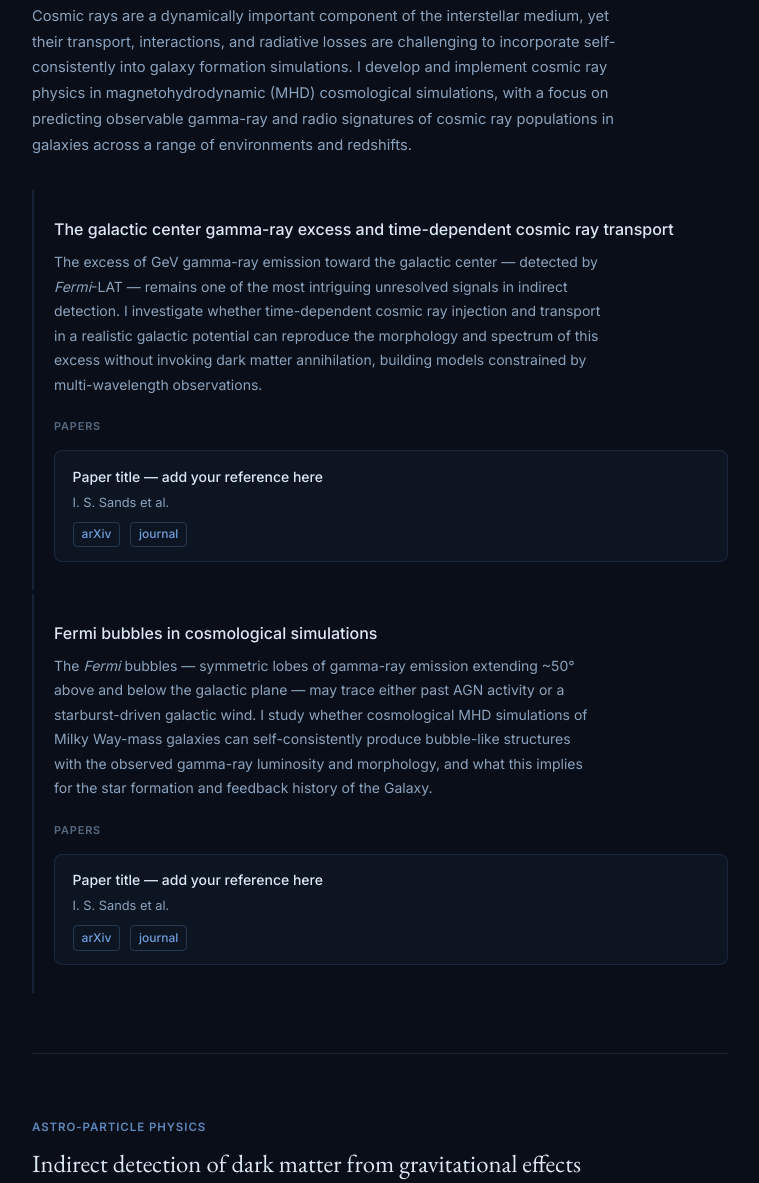
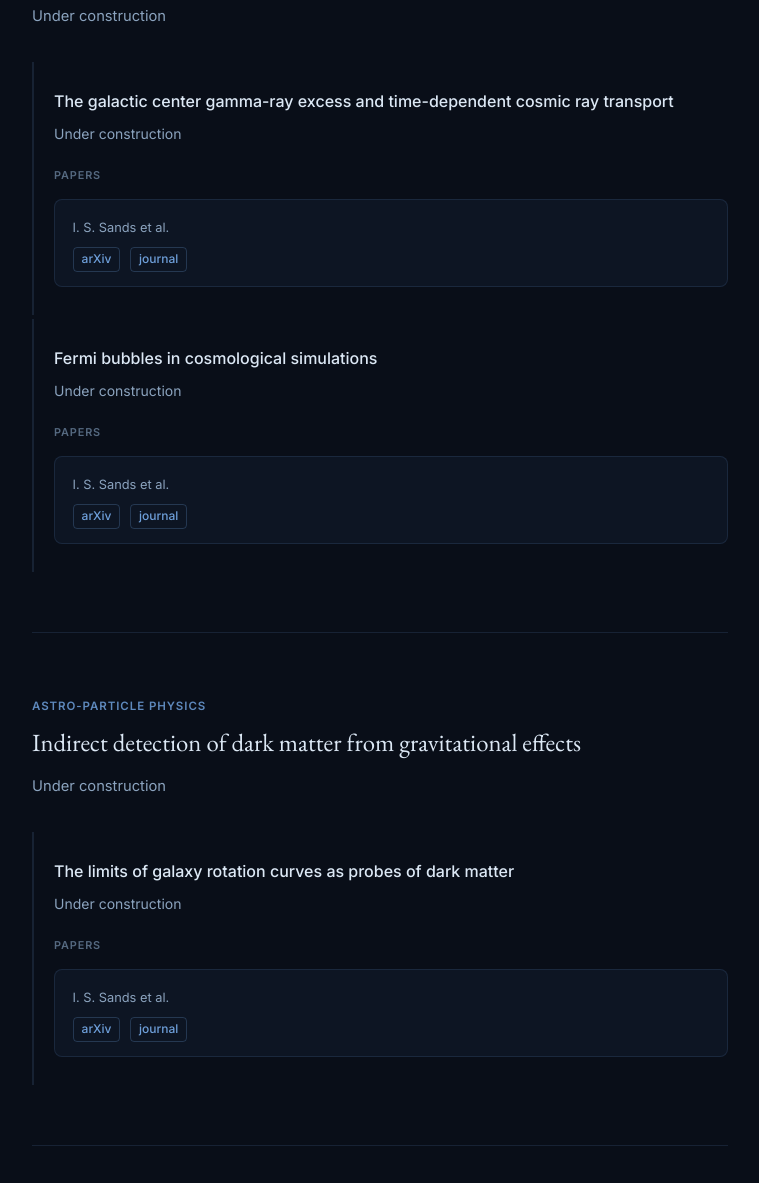
Before and after one commit to isands17/isabel.s.sands.github.io, a plain HTML site: page research.html in a window 1280 px wide. Shown: the part 880-2063 px from the top of the page, without its empty margins (392-1151 px from the left). Drawn offline with nearby package versions, Linux system fonts and the light colour scheme.

Commit message:
added placeholders

```diff
--- a/research.html
+++ b/research.html
@@ -57,18 +57,18 @@
         <div class="research-area" id="cosmic-rays">
           <div class="area-label">Astro-particle physics &amp; galaxy formation</div>
           <h2 class="area-title">Modeling cosmic ray interactions and diffuse emission in MHD galaxy formation simulations</h2>
-          <p class="area-desc">Cosmic rays are a dynamically important component of the interstellar medium, yet their transport, interactions, and radiative losses are challenging to incorporate self-consistently into galaxy formation simulations. I develop and implement cosmic ray physics in magnetohydrodynamic (MHD) cosmological simulations, with a focus on predicting observable gamma-ray and radio signatures of cosmic ray populations in galaxies across a range of environments and redshifts.</p>
+          <p class="area-desc"> Under construction </p>
 
           <div class="project-list">
 
             <div class="project">
               <h3 class="project-title">The galactic center gamma-ray excess and time-dependent cosmic ray transport</h3>
-              <p class="project-desc">The excess of GeV gamma-ray emission toward the galactic center — detected by <em>Fermi</em>-LAT — remains one of the most intriguing unresolved signals in indirect detection. I investigate whether time-dependent cosmic ray injection and transport in a realistic galactic potential can reproduce the morphology and spectrum of this excess without invoking dark matter annihilation, building models constrained by multi-wavelength observations.</p>
+              <p class="project-desc"> Under construction</p>
               <div class="project-papers">
                 <span class="papers-label">Papers</span>
                 <div class="pub-list-inline">
                   <div class="pub-item-inline">
-                    <p class="pub-title">Paper title — add your reference here</p>
+                    <p class="pub-title"></p>
                     <p class="pub-authors">I. S. Sands et al.</p>
                     <div class="pub-links">
                       <a href="#" class="pub-link">arXiv</a>
@@ -81,12 +81,12 @@
 
             <div class="project">
               <h3 class="project-title">Fermi bubbles in cosmological simulations</h3>
-              <p class="project-desc">The <em>Fermi</em> bubbles — symmetric lobes of gamma-ray emission extending ~50° above and below the galactic plane — may trace either past AGN activity or a starburst-driven galactic wind. I study whether cosmological MHD simulations of Milky Way-mass galaxies can self-consistently produce bubble-like structures with the observed gamma-ray luminosity and morphology, and what this implies for the star formation and feedback history of the Galaxy.</p>
+              <p class="project-desc"> Under construction </p>
               <div class="project-papers">
                 <span class="papers-label">Papers</span>
                 <div class="pub-list-inline">
                   <div class="pub-item-inline">
-                    <p class="pub-title">Paper title — add your reference here</p>
+                    <p class="pub-title"></p>
                     <p class="pub-authors">I. S. Sands et al.</p>
                     <div class="pub-links">
                       <a href="#" class="pub-link">arXiv</a>
@@ -104,18 +104,18 @@
         <div class="research-area" id="dark-matter-indirect">
           <div class="area-label">Astro-particle physics</div>
           <h2 class="area-title">Indirect detection of dark matter from gravitational effects</h2>
-          <p class="area-desc">Dark matter reveals itself primarily through gravity. While direct and collider searches probe the particle nature of dark matter, gravitational probes — rotation curves, velocity dispersions, lensing, and satellite counts — constrain its distribution on galactic and sub-galactic scales. I study how these observables can be used to distinguish dark matter models and what systematic uncertainties limit their constraining power.</p>
+          <p class="area-desc"> Under construction</p>
 
           <div class="project-list">
 
             <div class="project">
               <h3 class="project-title">The limits of galaxy rotation curves as probes of dark matter</h3>
-              <p class="project-desc">Rotation curves have long been the canonical evidence for dark matter halos, yet their interpretation is complicated by baryonic feedback, non-circular motions, and mass–anisotropy degeneracies. I analyze the theoretical and observational limits on what rotation curves can and cannot tell us about the dark matter density profile, the core–cusp problem, and the diversity of rotation curve shapes seen in dwarf galaxies.</p>
+              <p class="project-desc"> Under construction </p>
               <div class="project-papers">
                 <span class="papers-label">Papers</span>
                 <div class="pub-list-inline">
                   <div class="pub-item-inline">
-                    <p class="pub-title">Paper title — add your reference here</p>
+                    <p class="pub-title"></p>
                     <p class="pub-authors">I. S. Sands et al.</p>
                     <div class="pub-links">
                       <a href="#" class="pub-link">arXiv</a>
@@ -133,18 +133,18 @@
         <div class="research-area" id="beyond-lcdm">
           <div class="area-label">Cosmology</div>
           <h2 class="area-title">Simulating beyond &Lambda;CDM</h2>
-          <p class="area-desc">The &Lambda;CDM model is remarkably successful on large scales, yet persistent tensions — including the Hubble tension, the S<sub>8</sub> discrepancy, and small-scale structure anomalies — motivate exploring extensions and alternatives. I develop theoretical frameworks and simulation tools to study models in which dark matter has non-trivial self-interactions, ultra-light fields, or other properties that modify the growth of structure.</p>
+          <p class="area-desc"> Under construction </p>
 
           <div class="project-list">
 
             <div class="project">
               <h3 class="project-title">Long-range self-interactions in the dark sector</h3>
-              <p class="project-desc">Dark matter with long-range self-interactions — mediated by a light dark photon or scalar — can produce velocity-dependent cross-sections that modify halo structure on dwarf scales while remaining consistent with cluster constraints. I study the cosmological and astrophysical signatures of these models, including their effect on the halo mass function, density profiles, and the formation of dark matter bound states at late times.</p>
+              <p class="project-desc"> Under construction </p>
               <div class="project-papers">
                 <span class="papers-label">Papers</span>
                 <div class="pub-list-inline">
                   <div class="pub-item-inline">
-                    <p class="pub-title">Paper title — add your reference here</p>
+                    <p class="pub-title"></p>
                     <p class="pub-authors">I. S. Sands et al.</p>
                     <div class="pub-links">
                       <a href="#" class="pub-link">arXiv</a>
@@ -157,12 +157,12 @@
 
             <div class="project">
               <h3 class="project-title">Perturbation theory for ultra-light dark matter</h3>
-              <p class="project-desc">Ultra-light axion-like particles — with masses ~10<sup>−22</sup> eV — exhibit a de Broglie wavelength on astrophysically relevant scales, suppressing small-scale structure and producing quantum interference patterns in the density field. I develop analytical perturbation theory methods for this "fuzzy dark matter" regime, connecting predictions for the matter power spectrum and halo profiles to observables from the Lyman-&alpha; forest and high-redshift galaxy surveys.</p>
+              <p class="project-desc"> Under construction</p>
               <div class="project-papers">
                 <span class="papers-label">Papers</span>
                 <div class="pub-list-inline">
                   <div class="pub-item-inline">
-                    <p class="pub-title">Paper title — add your reference here</p>
+                    <p class="pub-title"></p>
                     <p class="pub-authors">I. S. Sands et al.</p>
                     <div class="pub-links">
                       <a href="#" class="pub-link">arXiv</a>
```
